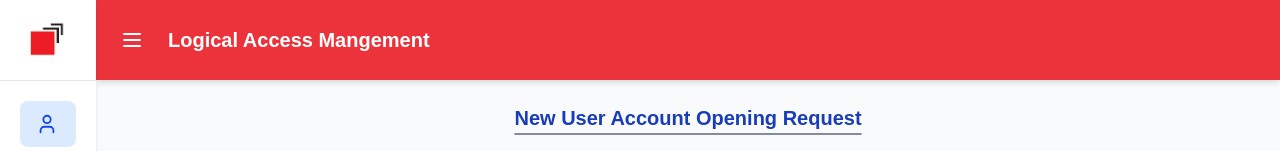
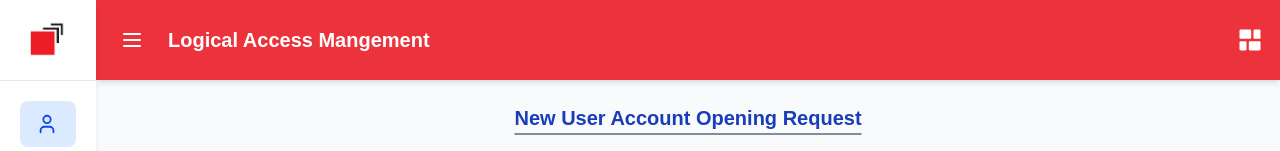
Before and after one commit to Nazmul-karim-tanvir-2nd/lamCodes, a React (Vite) app in the folder lamFrontend/: page / in a window 1280 px wide. Shown: the top 151 px of the page. Built offline with nearby package versions, Linux system fonts and the light colour scheme; a web font is replaced by a local one.

Commit message:
For now, this icon is used for viewing dashboard

```diff
--- a/lamFrontend/src/App.jsx
+++ b/lamFrontend/src/App.jsx
@@ -6,6 +6,7 @@ import EmployeeTransfer from './pages/employeeTransfer/EmployeeTransfer.jsx';
 import EmployeeClearance from './pages/employeeClearance/EmployeeClearance.jsx';
 import Layout from './layout/Layout.jsx';
 import LoginPopup from './components/auth/LoginPopup.jsx'; // Update path based on your project structure
+import AccessReviewDashboard from './pages/ITAdmin/AccessReviewDashboard'
 
 function App() {
   return (
@@ -16,10 +17,13 @@ function App() {
           <Route path="access-request" element={<AccessRequest />} />
           <Route path="employee-transfer" element={<EmployeeTransfer />} />
           <Route path="employee-clearance" element={<EmployeeClearance />} />
+          <Route path="dashboard" element={<AccessReviewDashboard />} />
+
         </Route>
 
         {/* Login Route Outside Layout */}
         <Route path="/signin" element={<LoginPopup setShowLogin={() => { }} />} />
+
       </Routes>
     </Router>
   );
--- a/lamFrontend/src/components/Navbar.jsx
+++ b/lamFrontend/src/components/Navbar.jsx
@@ -1,8 +1,15 @@
 import { Menu } from "lucide-react";
 import useSidebarStore from "../store/useSidebarStore";
+import { RiDashboardHorizontalFill } from "react-icons/ri";
+import { useNavigate } from "react-router-dom";
 
 const Navbar = ({ onLoginClick }) => {
   const toggleSidebar = useSidebarStore((state) => state.toggleSidebar);
+  const navigate = useNavigate();
+
+  const goToDashboard = () => {
+    navigate("/review-dashboard");
+  };
 
   return (
     <header className="sticky top-0 z-30 bg-red-600/80 shadow-md">
@@ -21,6 +28,13 @@ const Navbar = ({ onLoginClick }) => {
             Logical Access Mangement
           </h1>
         </div>
+
+     <button
+          className="hover:text-yellow-300 transition"
+          onClick={() => navigate("/dashboard")}
+        >
+          <RiDashboardHorizontalFill size={28} className="text-white" />
+        </button>
       </div>
     </header>
   );
```
Lines whose indentation alone changed are shown as unchanged.
